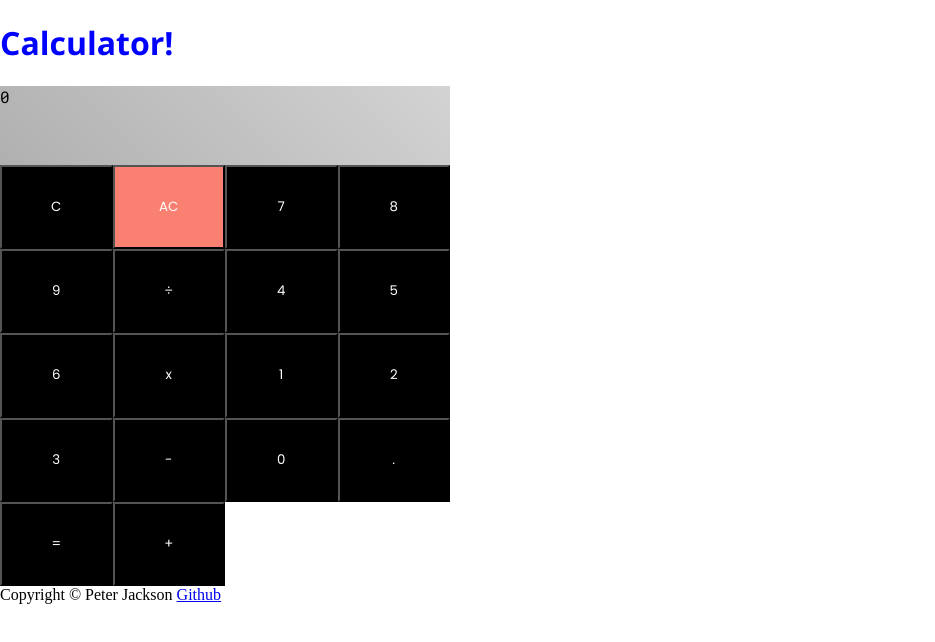
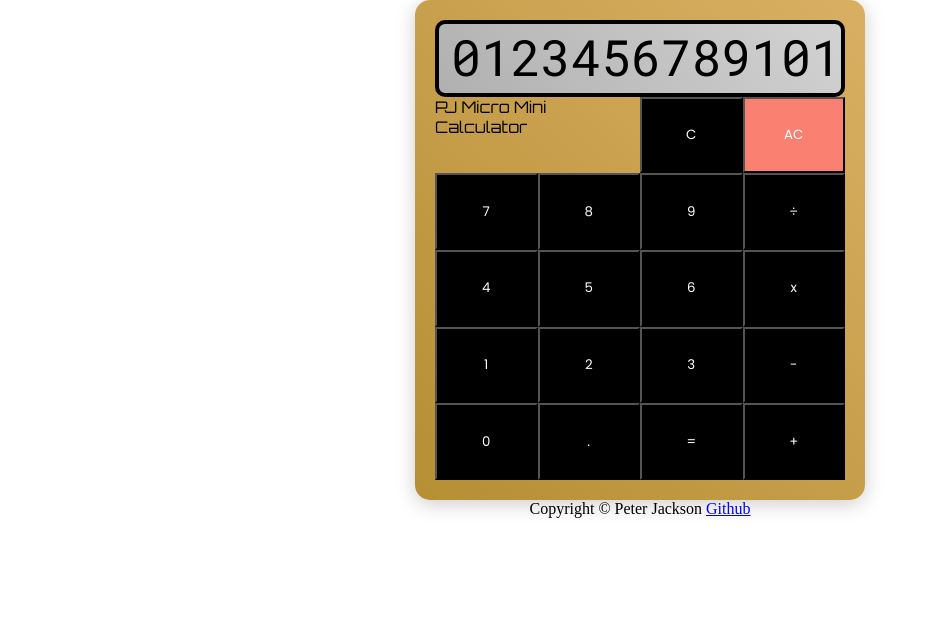
Before and after one commit to Pjaxon999/calculator, a plain HTML site: page index.html in a window 1280 px wide. Shown: the whole page, without its empty margins (0-935 px from the left). Drawn offline with Linux system fonts and the light colour scheme.

Commit message:
Finished layout, Removed clutter
Got the calculator's layout to be where I more or less want it to be
before going into the scripting phase. I looked at some old micro minis
and it turns out that many of them had this really interesting gold
flake texture. I am not comfortable enough using images as textures in
css yet to give this a go, but I think I got the essence of the color
accross. I also went ahead and got the screen shape dialed in and added
the number of characters, given my chosen font size, that will be the
maximum for input/output. I may need to revisit this for results that
will be larger by looking into having the font automatically reduce in
size if the output is larger than a certain number of characters. For
now, I want to focus on getting the buttons looking right, mimicking the
oval shape and spacing of the real micro mini.

```diff
--- a/index.html
+++ b/index.html
@@ -6,35 +6,34 @@
     <link rel="stylesheet" href="./styles.css">
     <link rel="preconnect" href="https://fonts.googleapis.com">
     <link rel="preconnect" href="https://fonts.gstatic.com" crossorigin>
-    <link href="https://fonts.googleapis.com/css2?family=Poppins:ital,wght@0,100;0,200;0,300;0,400;0,500;0,600;0,700;0,800;0,900;1,100;1,200;1,300;1,400;1,500;1,600;1,700;1,800;1,900&family=Roboto+Mono:ital,wght@0,100..700;1,100..700&display=swap" rel="stylesheet">
+    <link href="https://fonts.googleapis.com/css2?family=Orbitron:wght@400..900&family=Poppins:ital,wght@0,100;0,200;0,300;0,400;0,500;0,600;0,700;0,800;0,900;1,100;1,200;1,300;1,400;1,500;1,600;1,700;1,800;1,900&family=Roboto+Mono:ital,wght@0,100..700;1,100..700&display=swap" rel="stylesheet">
     <title>Calculatah</title>
     <script src="./scripts.js" defer></script>
 </head>
 
 <body>
 
-<h1>Calculator!</h1>
-
 <div class="container">
-    <span class="row1" id="screen">0</span>
-    <button class="row2" id="backspace">C</button>
-    <button class="row2" id="allClear">AC</button>
-    <button class="row3">7</button>
-    <button class="row3">8</button>
-    <button class="row3">9</button>
-    <button class="row3" id="divide">÷</button>
-    <button class="row4">4</button>
-    <button class="row4">5</button>
-    <button class="row4">6</button>
-    <button class="row4" id="multiply">x</button>
-    <button class="row5">1</button>
-    <button class="row5">2</button>
-    <button class="row5">3</button>
-    <button class="row5" id="subtract">-</button>
-    <button class="row6">0</button>
-    <button class="row6" id="decimal">.</button>
-    <button class="row7" id="equals">=</button>
-    <button class="row7" id="add">+</button>
+    <span id="screen">0123456789101</span>
+    <span id="branding">PJ Micro Mini Calculator</span>
+    <button id="backspace">C</button>
+    <button id="allClear">AC</button>
+    <button id="7">7</button>
+    <button id="8">8</button>
+    <button id="9">9</button>
+    <button id="divide">÷</button>
+    <button id="4">4</button>
+    <button id="5">5</button>
+    <button id="6">6</button>
+    <button id="multiply">x</button>
+    <button id="1">1</button>
+    <button id="2">2</button>
+    <button id="3">3</button>
+    <button id="subtract">-</button>
+    <button id="0">0</button>
+    <button id="decimal">.</button>
+    <button id="equals">=</button>
+    <button id="add">+</button>
 </div>
 
 </body>
--- a/styles.css
+++ b/styles.css
@@ -3,13 +3,17 @@
 }
 
 body {
+    display: flex;
+    flex: 1;
+    justify-content: center;
+    align-items: center;
+    flex-direction: column;
     margin: 0;
     padding: 0;
 }
 
-h1 {
-    font-family: 'Segoe UI', Tahoma, Geneva, Verdana, sans-serif;
-    color: blue;
+footer {
+    text-align: center;
 }
 
 button {
@@ -21,18 +25,37 @@ button {
 
 .container {
     display: grid;
-    grid: auto / 1fr 1fr 1fr 1fr;
+    padding: 20px;
+    border-radius: 15px;
+    background: #b68e34;
+    background: linear-gradient(45deg, #b68e34, #d9b063);
+    box-shadow: 0 4px 20px rgba(0, 0, 0, 0.2);
+    grid: 1fr 1fr 1fr 1fr 1fr 1fr / 1fr 1fr 1fr 1fr;
     height: 500px;
     width: 450px;
 }
 
-.row1 {
+#screen {
     background: linear-gradient(45deg, #b0b0b0, #d3d3d3);
     box-shadow: inset;
     font-family: "Roboto Mono", sans-serif;
+    font-size: 50px;
+    text-align: end;
     grid-column: 1 / 5;
+    border: 4px solid;
+    border-radius: 10px;
+}
+
+#branding {
+    grid-column: 1 / 3;
+    font-family: "Orbitron",sans-serif;
+}
+
+#backspace {
+    grid-column: 3 / 4;
 }
 
 #allClear {
     background-color: salmon;
+    grid-column: 4 / 5;
 }
```
